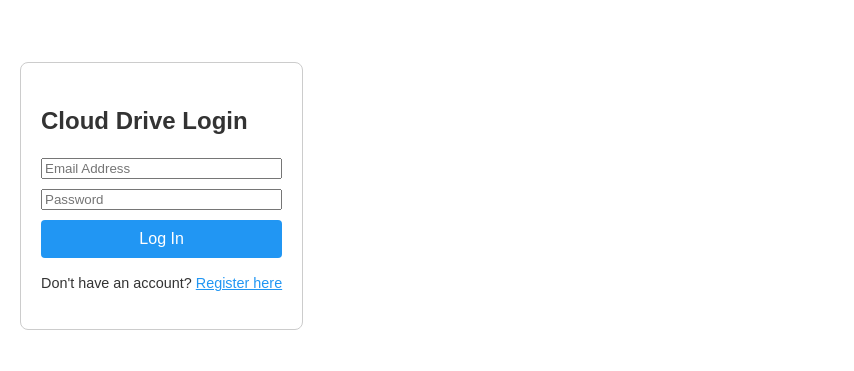
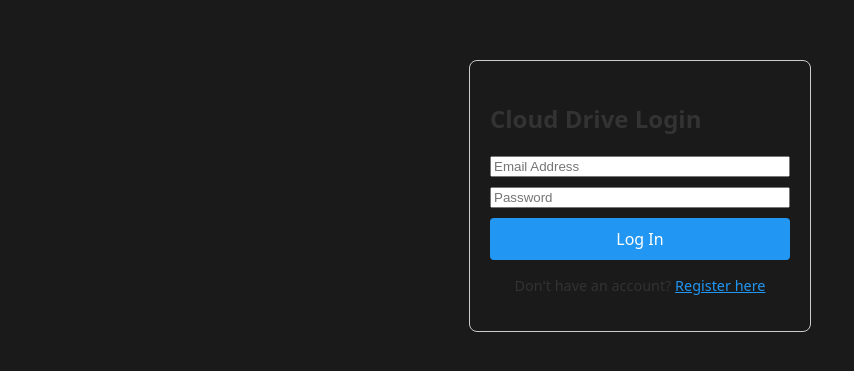
Before and after one commit to JStec0312/Cloud-Computing-Project, a React (Vite) app in the folder my-frontend-app/: page / in a window 1280 px wide. Shown: the part 229-600 px from the top of the page, without its empty margins (0-854 px from the left). Built offline with nearby package versions, Linux system fonts and the light colour scheme.

Commit message:
Centering and Emoji Removal

```diff
--- a/my-frontend-app/src/App.jsx
+++ b/my-frontend-app/src/App.jsx
@@ -45,17 +45,36 @@ function App() {
   };
 
   return (
-    <div style={{ padding: '20px', fontFamily: 'Arial, sans-serif', maxWidth: '800px', margin: '0 auto', color: '#333' }}>
+    // OUTER CONTAINER: Full screen size, centers everything inside
+    <div style={{
+      minHeight: '100vh',
+      width: '100vw',              // 👈 This forces full width so horizontal centering works
+      display: 'flex',
+      justifyContent: 'center',    // Centers Horizontally
+      alignItems: 'center',        // Centers Vertically
+      backgroundColor: '#1a1a1a',  // Dark background to match your theme
+      color: '#333',
+      margin: 0,
+      padding: 0,
+      boxSizing: 'border-box'
+    }}>
+
+      {/* INNER WINDOW: Your actual app content */}
+      <div style={{
+        width: '100%',
+        maxWidth: '800px',         // Keeps it looking like a "window"
+        padding: '20px',
+        borderRadius: '8px'
+      }}>
 
         {!isAuthenticated ? (
           <Login onLoginSuccess={() => setIsAuthenticated(true)} />
         ) : (
           <div>
-          <header style={{ display: 'flex', justifyContent: 'space-between', alignItems: 'center', marginBottom: '30px', borderBottom: '1px solid #ddd', paddingBottom: '10px' }}>
-            <h1 style={{ margin: 0 }}>📂 My Cloud Drive</h1>
+            <header style={{ display: 'flex', justifyContent: 'space-between', alignItems: 'center', marginBottom: '30px', borderBottom: '1px solid #444', paddingBottom: '10px' }}>
+              <h1 style={{ margin: 0, color: '#f0f0f0' }}>My Cloud Drive</h1>
 
               <div style={{ display: 'flex', gap: '10px' }}>
-                {/* NEW BUTTON */}
                   <button
                       onClick={handleLogoutAll}
                       title="Invalidate all sessions"
@@ -78,7 +97,7 @@ function App() {
               currentFolderId={currentFolderId}
             />
 
-          <div style={{ border: '1px solid #ccc', padding: '20px', borderRadius: '8px', marginTop: '20px' }}>
+            <div style={{ border: '1px solid #444', padding: '20px', borderRadius: '8px', marginTop: '20px', backgroundColor: '#222' }}>
               <FilesList
                 key={refreshKey}
                 currentFolderId={currentFolderId}
@@ -88,6 +107,7 @@ function App() {
           </div>
         )}
       </div>
+    </div>
   )
 }
 
--- a/my-frontend-app/src/components/FileUpload.jsx
+++ b/my-frontend-app/src/components/FileUpload.jsx
@@ -59,7 +59,7 @@ function FileUpload({ onUploadSuccess, currentFolderId }) {
 
     } catch (error) {
       console.error('Upload Error:', error);
-      setMessage(`❌ Error: ${error.message}`);
+      setMessage(`Error: ${error.message}`);
     } finally {
       setUploading(false);
     }
@@ -90,7 +90,7 @@ function FileUpload({ onUploadSuccess, currentFolderId }) {
         throw new Error(errorText || "Failed to create folder");
       }
 
-      setMessage(`✅ Folder "${folderName}" created!`);
+      setMessage(`Folder "${folderName}" created!`);
       if (onUploadSuccess) onUploadSuccess();
 
     } catch (error) {
@@ -106,7 +106,7 @@ function FileUpload({ onUploadSuccess, currentFolderId }) {
           onClick={handleCreateFolder}
           style={{ padding: '8px 12px', cursor: 'pointer', backgroundColor: '#FF9800', color: 'white', border: 'none', borderRadius: '4px' }}
         >
-          📁 New Folder
+          New Folder
         </button>
 
         <label style={{ display: 'flex', alignItems: 'center', gap: '5px', cursor: 'pointer', color: '#ccc' }}>
@@ -120,7 +120,7 @@ function FileUpload({ onUploadSuccess, currentFolderId }) {
       </div>
 
       <h4 style={{ marginTop: 0 }}>
-        {isZipMode ? '📦 Upload Zip Archive' : '📄 Upload Single File'}
+        {isZipMode ? 'Upload Zip Archive' : 'Upload Single File'}
         {currentFolderId && <span style={{fontSize: '0.8em', color: '#aaa', marginLeft: '10px'}}>(inside active folder)</span>}
       </h4>
 
@@ -145,7 +145,7 @@ function FileUpload({ onUploadSuccess, currentFolderId }) {
             fontWeight: 'bold'
           }}
         >
-          {uploading ? 'Uploading...' : (isZipMode ? 'Upload Zip 📦' : 'Upload ⬆️')}
+          {uploading ? 'Uploading...' : (isZipMode ? 'Upload Zip' : 'Upload ')}
         </button>
       </form>
 
--- a/my-frontend-app/src/components/FilesList.jsx
+++ b/my-frontend-app/src/components/FilesList.jsx
@@ -211,7 +211,7 @@ function FilesList({ currentFolderId, onNavigate }) {
   return (
     <div style={{ marginTop: '20px', color: 'white' }}>
       <div style={{ display: 'flex', alignItems: 'center', gap: '10px', marginBottom: '10px' }}>
-        <h3>{currentFolderId ? `📂 ${currentFolderName}` : '🏠 Root'}</h3>
+        <h3>{currentFolderId ? `${currentFolderName}` : 'Root'}</h3>
         {currentFolderId && (
           <button
             onClick={handleGoUp}
@@ -272,22 +272,22 @@ function FilesList({ currentFolderId, onNavigate }) {
                         title="View Versions"
                         style={{ cursor: 'pointer', background: isExpanded ? '#FF9800' : 'none', border: '1px solid #555', color: isExpanded ? 'white' : '#ddd', borderRadius: '4px', padding: '5px 10px' }}
                       >
-                        🕒
+
                       </button>
                     )}
 
-                    <button onClick={() => handleRename(file.id, displayName)} title="Rename">✏️</button>
+                    <button onClick={() => handleRename(file.id, displayName)} title="Rename"></button>
                     {!isFolder && (
-                      <button onClick={() => handleDownload(file.id, displayName)} title="Download">⬇️</button>
+                      <button onClick={() => handleDownload(file.id, displayName)} title="Download"></button>
                     )}
-                    <button onClick={() => handleDelete(file.id)} title="Delete" style={{ background: '#d32f2f', border: 'none', color: 'white' }}>🗑️</button>
+                    <button onClick={() => handleDelete(file.id)} title="Delete" style={{ background: '#d32f2f', border: 'none', color: 'white' }}></button>
                   </div>
                 </div>
 
                 {/* --- VERSIONS SUB-LIST --- */}
                 {isExpanded && (
                   <div style={{ marginTop: '10px', padding: '10px', backgroundColor: '#222', borderRadius: '4px', borderLeft: '3px solid #FF9800' }}>
-                    <h5 style={{ margin: '0 0 10px 0', color: '#ccc' }}>📜 History for "{displayName}"</h5>
+                    <h5 style={{ margin: '0 0 10px 0', color: '#ccc' }}>History for "{displayName}"</h5>
 
                     {loadingVersions ? (
                       <p style={{ fontSize: '0.9em', color: '#888' }}>Loading versions...</p>
@@ -316,7 +316,7 @@ v{ver.version_no} - {new Date(ver.uploaded_at).toLocaleString()}
                               onClick={() => handleDownloadVersion(file.id, ver.id, displayName)}
                               style={{ cursor: 'pointer', background: 'none', border: '1px solid #555', color: '#4CAF50', borderRadius: '4px', padding: '2px 8px', fontSize: '0.85em' }}
                             >
-                              ⬇️ Restore
+                              Restore
                             </button>
                           </li>
                         ))}
```
Lines whose indentation alone changed are shown as unchanged.
